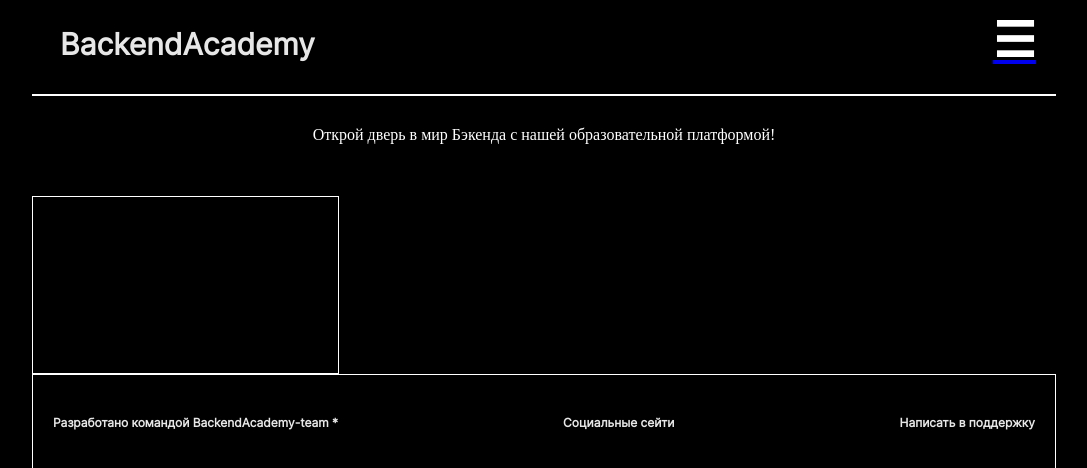
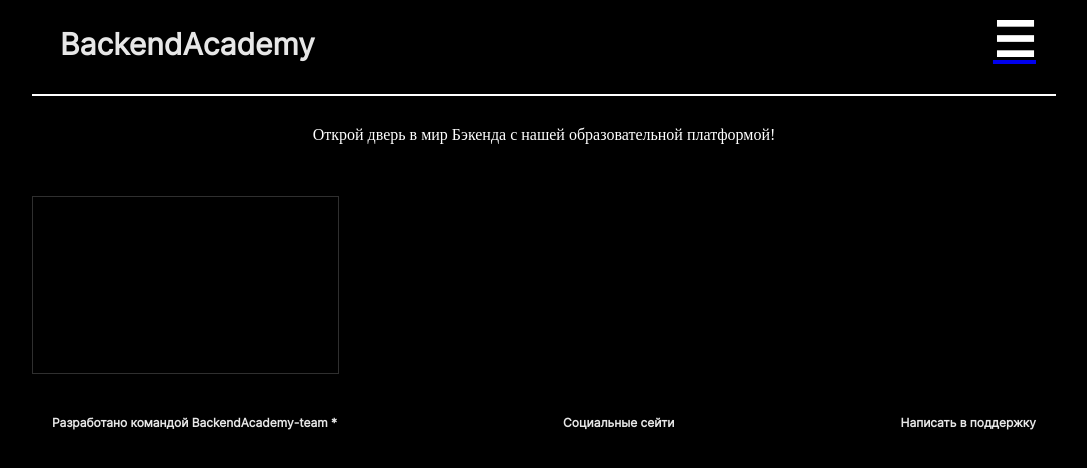
Before and after one commit to YuriyEG/BackendAcademy-team, a React (Create React App) app: page / in a window 1280 px wide. Shown: the top 468 px of the page, without its empty margins (96-1183 px from the left). Built offline with nearby package versions, Linux system fonts and the light colour scheme.

Commit message:
hover click delay added2

```diff
--- a/src/components/App/App.module.css
+++ b/src/components/App/App.module.css
@@ -95,7 +95,7 @@
         width: 30%;
         height: auto;
         box-sizing: border-box;
-        border: 1px solid white;
+        border: 1px solid rgba(255, 255, 255, 0.186);
     }
 
     .app__footer {
--- a/src/components/Footer/Footer.module.css
+++ b/src/components/Footer/Footer.module.css
@@ -16,6 +16,4 @@
     font-size: 12px;
     font-family: "Regular", Arial, Helvetica, sans-serif;
     font-weight: 900;
-    border-bottom: 2px solid white;
-    border: 1px solid white;
 }
```
